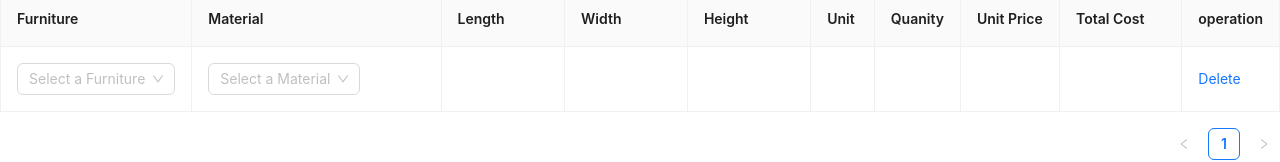
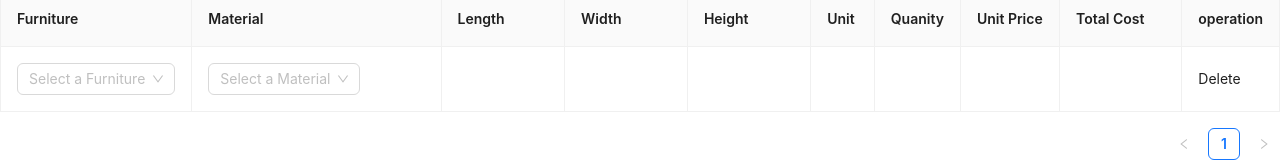
Before and after one commit to dungtran2812/InteriorQuotationSystem, a React (Create React App) app: page /quotepage in a window 1280 px wide. Shown: the part 229-391 px from the top of the page. Built offline with nearby package versions, Linux system fonts and the light colour scheme.

Commit message:
Update Quotepage.js

```diff
--- a/src/Component/Quotepage.js
+++ b/src/Component/Quotepage.js
@@ -205,7 +205,7 @@ const Quotepage = () => {
       render: (_, record) =>
         dataSource.length >= 1 ? (
           <Popconfirm title="Sure to delete?" onConfirm={() => handleDelete(record.key)}>
-            <a>Delete</a>
+            Delete
           </Popconfirm>
         ) : null,
     },
```
